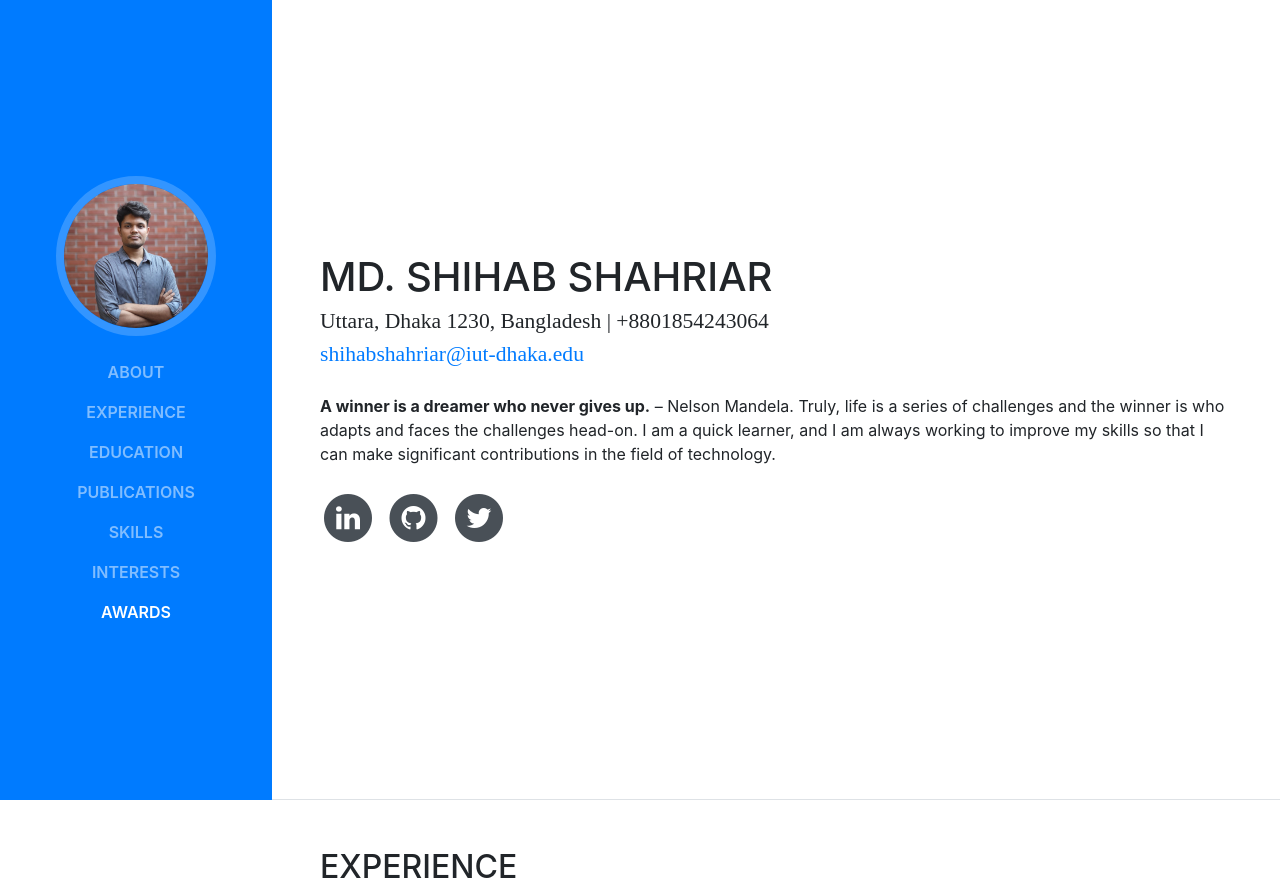
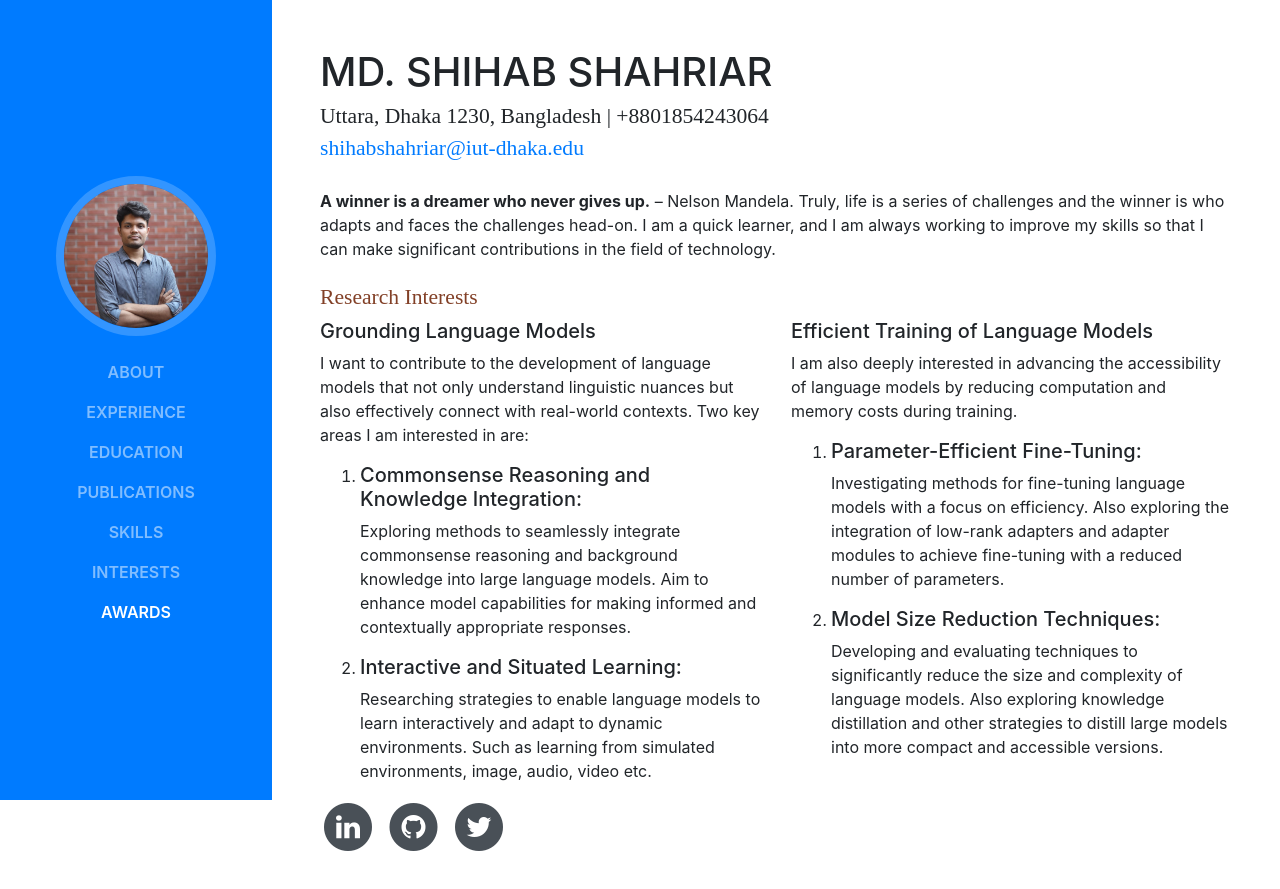
Before and after one commit to shihabshahriar16/shihabshahriar16.github.io, a website with bundled scripts: page index.html in a window 1280 px wide. Shown: the top 889 px of the page. Built offline with nearby package versions, Linux system fonts and the light colour scheme; a web font is replaced by a local one.

Commit message:
Update research interests

```diff
--- a/css/resume.min.css
+++ b/css/resume.min.css
@@ -11,6 +11,8 @@ body {
 
 @media (min-width:992px) {
     body {
+        max-width: 1366px;
+        margin: auto;
         padding-top: 0;
         padding-left: 17rem
     }
@@ -42,6 +44,12 @@ h2 {
     font-weight: 500;
     font-family: 'Saira Extra Condensed', serif;
     font-size: 1.35rem
+}
+
+.research h5,
+.research h6,
+.research p{
+    text-transform: none;
 }
 
 .list-social-icons a {
--- a/index.html
+++ b/index.html
@@ -74,6 +74,44 @@
           <div class="subheading">Uttara, Dhaka 1230, Bangladesh | +8801854243064</div>
           <div class="subheading mb-4"><a href="mailto:name@email.com">shihabshahriar@iut-dhaka.edu</a></div>
           <p class="mb-4"><b>A winner is a dreamer who never gives up.</b> – Nelson Mandela. Truly, life is a series of challenges and the winner is who adapts and faces the challenges head-on. I am a quick learner, and I am always working to improve my skills so that I can make significant contributions in the field of technology.</p>
+          <h3 class="subheading" style="text-transform: none; color:#824027">Research Interests</h3>
+          <div class="research row">
+            <div class="col-md-6">
+                <h5>Grounding Language Models</h5>
+                <p>I want to contribute to the development of language models that not only understand linguistic nuances but also effectively connect with real-world contexts. Two key areas I am interested in are:
+
+                  <ol>
+                    <li>
+                      <h5>Commonsense Reasoning and Knowledge Integration:</h5>
+                      <p>Exploring methods to seamlessly integrate commonsense reasoning and background knowledge into large language models. Aim to enhance model capabilities for making informed and contextually appropriate responses.</p>
+                    </li>
+                    <li>
+                      <h5>Interactive and Situated Learning:</h5>
+                      <p>Researching strategies to enable language models to learn interactively and adapt to dynamic environments. Such as learning from simulated environments, image, audio, video etc.</p>
+                    </li>
+                  </ol>
+                </p>
+            </div>
+
+            <div class="col-md-6">
+                <h5>Efficient Training of Language Models</h5>
+                <p>I am also deeply interested in advancing the accessibility of language models by reducing computation and memory costs during training.
+
+                <ol>
+                  <li>
+                    <h5>Parameter-Efficient Fine-Tuning:</h5>
+                    <p>Investigating methods for fine-tuning language models with a focus on efficiency. Also exploring the integration of low-rank adapters and adapter modules to achieve fine-tuning with a reduced number of parameters.</p>
+                  </li>
+
+                  <li>
+                    <h5>Model Size Reduction Techniques:</h5>
+                    <p>Developing and evaluating techniques to significantly reduce the size and complexity of language models. Also exploring knowledge distillation and other strategies to distill large models into more compact and accessible versions.</p>
+                  </li>
+                </ol>
+              </p>
+            </div>
+        </div>
+
           <ul class="list-inline list-social-icons mb-0">
             <li class="list-inline-item">
               <a href="https://www.linkedin.com/in/md-shihab-shahriar/">
```
